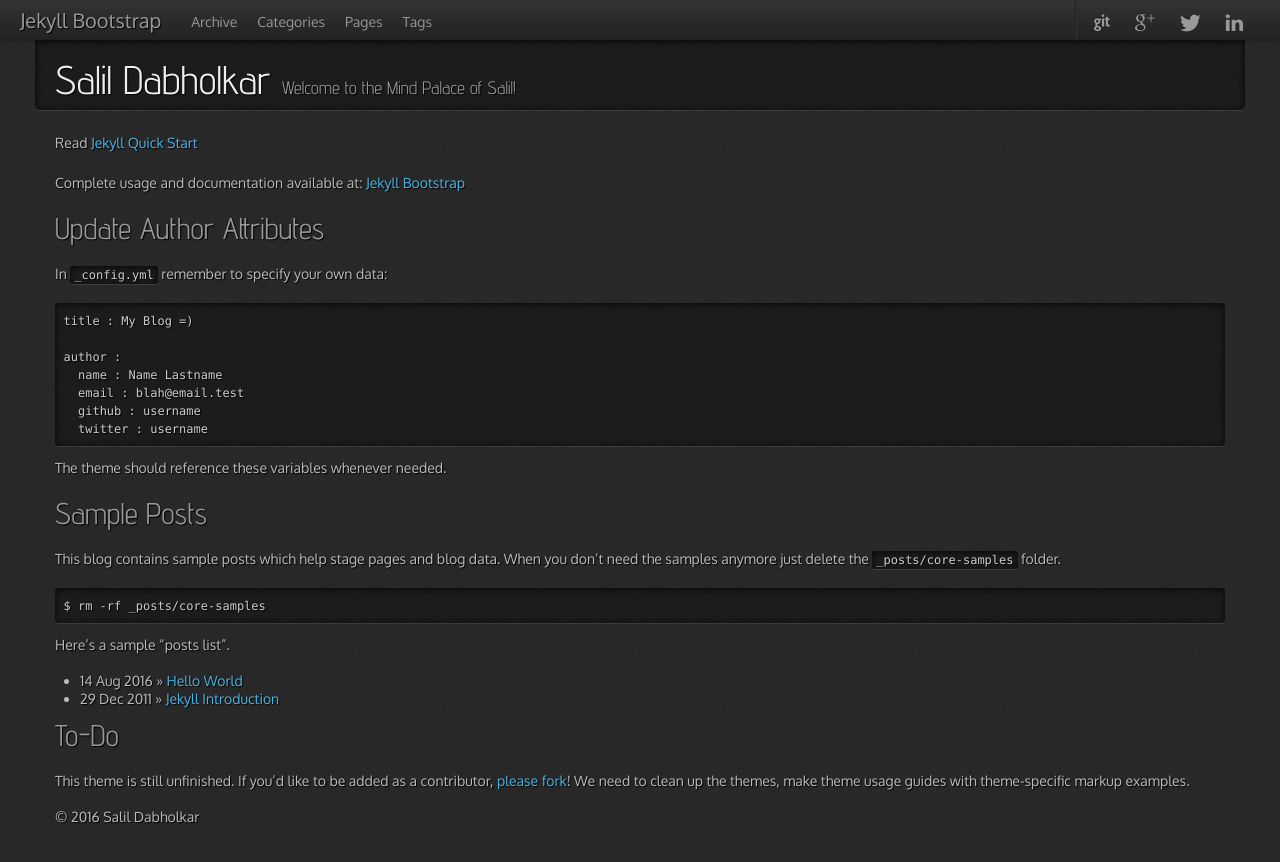
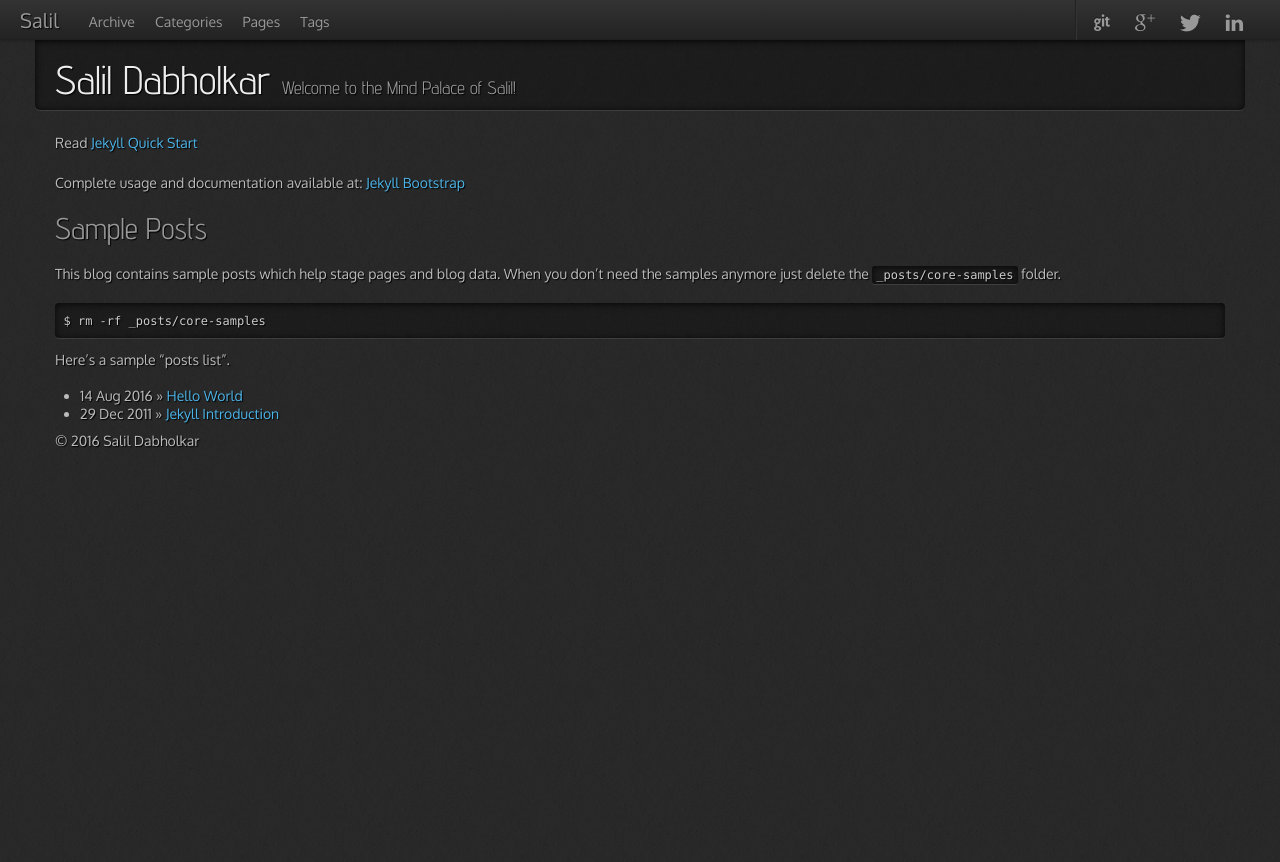
Before and after one commit to salildabholkar/salildabholkar.github.com, a Jekyll site: the page built from index.md, in a window 1280 px wide. Shown: the top 862 px of the page. Built offline with Jekyll 4.4.1, drawn with Linux system fonts in a browser that asks for light colours; nearby versions of some CDN libraries.

Commit message:
more changes

```diff
--- a/_config.yml
+++ b/_config.yml
@@ -8,8 +8,8 @@ highlighter: pygments
 # Themes are encouraged to use these universal variables
 # so be sure to set them if your theme uses them.
 #
-title : Jekyll Bootstrap
-tagline: Site Tagline
+title : Salil
+tagline: Welcome to Salil's Mind Palace!
 author :
   name : Salil Dabholkar
   email : salil2212@hotmail.com
--- a/index.md
+++ b/index.md
@@ -8,20 +8,6 @@ tagline: Welcome to the Mind Palace of Salil!
 Read [Jekyll Quick Start](http://jekyllbootstrap.com/usage/jekyll-quick-start.html)
 
 Complete usage and documentation available at: [Jekyll Bootstrap](http://jekyllbootstrap.com)
-
-## Update Author Attributes
-
-In `_config.yml` remember to specify your own data:
-
-    title : My Blog =)
-
-    author :
-      name : Name Lastname
-      email : blah@email.test
-      github : username
-      twitter : username
-
-The theme should reference these variables whenever needed.
 
 ## Sample Posts
 
@@ -37,8 +23,3 @@ Here's a sample "posts list".
     <li><span>{{ post.date | date_to_string }}</span> &raquo; <a href="{{ BASE_PATH }}{{ post.url }}">{{ post.title }}</a></li>
   {% endfor %}
 </ul>
-
-## To-Do
-
-This theme is still unfinished. If you'd like to be added as a contributor, [please fork](http://github.com/plusjade/jekyll-bootstrap)!
-We need to clean up the themes, make theme usage guides with theme-specific markup examples.
```
